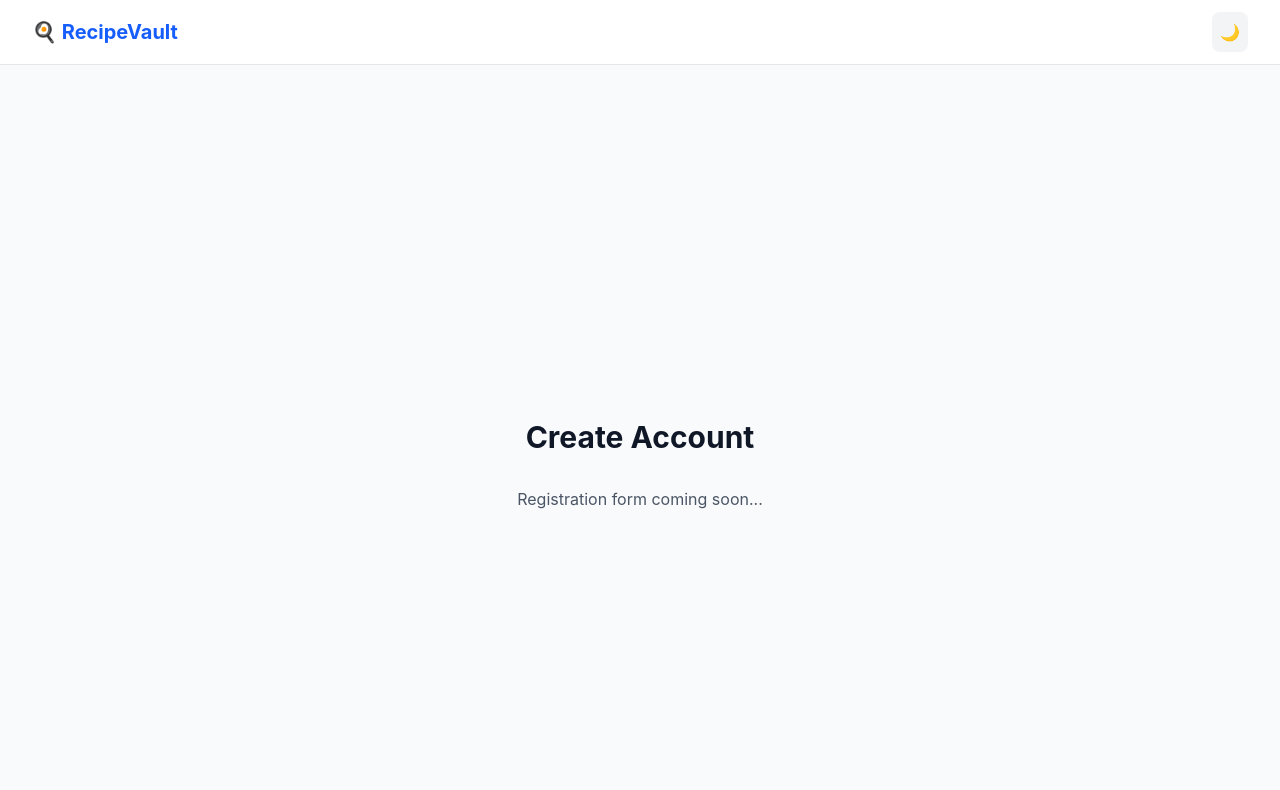
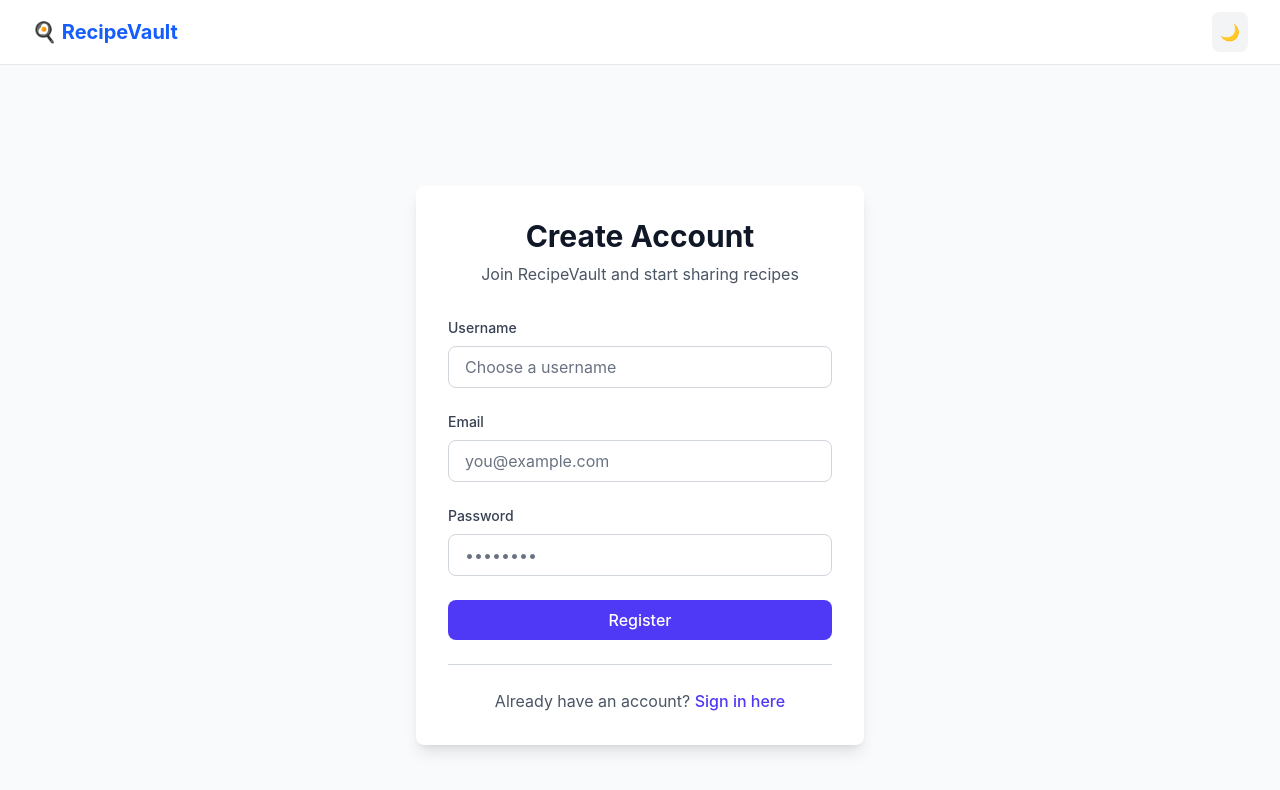
Before and after one commit to Hamza2497/RecipeVault, a React (Vite) app in the folder recipevault-ui/: page /register in a window 1280 px wide. Shown: the top 790 px of the page. Built offline with nearby package versions, Linux system fonts and the light colour scheme.

Commit message:
feat: implement registration form with username, email, and password inputs

```diff
--- a/recipevault-ui/src/pages/RegisterPage.jsx
+++ b/recipevault-ui/src/pages/RegisterPage.jsx
@@ -1,25 +1,171 @@
 /*
- * RegisterPage is a placeholder component for the registration form.
+ * RegisterPage Component
  *
- * What it will do (later):
- * - Display a form with email and password inputs
- * - Handle form submission by calling the API register endpoint
- * - Automatically log the user in after successful registration
- * - Redirect to the recipe list
+ * What this component does:
+ * This is the registration page where new users can create a RecipeVault account. They enter
+ * their username, email, and password. When they click "Register", it sends their information
+ * to the backend server. If successful, they get a token and are logged in automatically,
+ * then redirected to the home page. If it fails, they see an error message.
  *
- * For now, it just shows a heading so we can test the router works.
+ * Key concepts for beginners:
+ * - useState: A React hook that lets components remember things (like form values and errors)
+ * - useNavigate: A React hook that lets us change the page after registration succeeds
+ * - useContext: A hook that lets us access shared data (in this case, the login function)
+ * - axios: A tool for sending data to the backend server
+ * - Tailwind: A way to style components using class names instead of CSS files
+ *
+ * Flow:
+ * 1. User types their username, email, and password
+ * 2. User clicks the Register button
+ * 3. We send their information to the backend
+ * 4. Backend creates the account and sends back a token
+ * 5. We save the token and user data using the login() function
+ * 6. We navigate to the home page
  */
 
+import { useState, useContext } from 'react';
+import { useNavigate, Link } from 'react-router-dom';
+import { AuthContext } from '../context/AuthContext';
+import api from '../api/axios';
+
 export function RegisterPage() {
+  const navigate = useNavigate();
+  const { login } = useContext(AuthContext);
+
+  // Form state: stores what the user types in the input fields
+  const [username, setUsername] = useState('');
+  const [email, setEmail] = useState('');
+  const [password, setPassword] = useState('');
+
+  // UI state: tracks if we're waiting for the server and any error messages
+  const [isLoading, setIsLoading] = useState(false);
+  const [error, setError] = useState('');
+
+  // Handle form submission (when user clicks Register button)
+  const handleSubmit = async (e) => {
+    e.preventDefault(); // Prevent page refresh
+    setError(''); // Clear any previous errors
+    setIsLoading(true); // Show loading state
+
+    try {
+      // Send registration request to backend
+      const response = await api.post('/auth/register', {
+        username,
+        email,
+        password,
+      });
+
+      // Extract token and user from response
+      const { token, user } = response.data;
+
+      // Save to AuthContext and localStorage
+      login(token, user);
+
+      // Redirect to home page
+      navigate('/');
+    } catch (err) {
+      // Show error message if registration fails
+      const errorMessage = err.response?.data?.message || 'Registration failed. Please try again.';
+      setError(errorMessage);
+    } finally {
+      setIsLoading(false); // Hide loading state
+    }
+  };
+
   return (
-    <div className="flex items-center justify-center min-h-screen bg-gray-50 dark:bg-slate-950">
+    <div className="flex items-center justify-center min-h-screen bg-gray-50 dark:bg-slate-950 px-4">
       <div className="w-full max-w-md">
-        <h1 className="text-3xl font-bold text-gray-900 dark:text-white mb-8 text-center">
-          Create Account
-        </h1>
-        <p className="text-gray-600 dark:text-gray-400 text-center">
-          Registration form coming soon...
-        </p>
+        {/* Card container with shadow and rounded corners */}
+        <div className="bg-white dark:bg-slate-900 rounded-lg shadow-lg p-8">
+          {/* Heading */}
+          <h1 className="text-3xl font-bold text-center text-gray-900 dark:text-white mb-2">
+            Create Account
+          </h1>
+          <p className="text-center text-gray-600 dark:text-gray-400 mb-8">
+            Join RecipeVault and start sharing recipes
+          </p>
+
+          {/* Form */}
+          <form onSubmit={handleSubmit} className="space-y-6">
+            {/* Username input */}
+            <div>
+              <label htmlFor="username" className="block text-sm font-medium text-gray-700 dark:text-gray-300 mb-2">
+                Username
+              </label>
+              <input
+                id="username"
+                type="text"
+                required
+                value={username}
+                onChange={(e) => setUsername(e.target.value)}
+                placeholder="Choose a username"
+                className="w-full px-4 py-2 border border-gray-300 dark:border-slate-700 rounded-lg bg-white dark:bg-slate-800 text-gray-900 dark:text-white placeholder-gray-500 dark:placeholder-gray-400 focus:outline-none focus:ring-2 focus:ring-indigo-500 dark:focus:ring-indigo-400 transition"
+              />
+            </div>
+
+            {/* Email input */}
+            <div>
+              <label htmlFor="email" className="block text-sm font-medium text-gray-700 dark:text-gray-300 mb-2">
+                Email
+              </label>
+              <input
+                id="email"
+                type="email"
+                required
+                value={email}
+                onChange={(e) => setEmail(e.target.value)}
+                placeholder="you@example.com"
+                className="w-full px-4 py-2 border border-gray-300 dark:border-slate-700 rounded-lg bg-white dark:bg-slate-800 text-gray-900 dark:text-white placeholder-gray-500 dark:placeholder-gray-400 focus:outline-none focus:ring-2 focus:ring-indigo-500 dark:focus:ring-indigo-400 transition"
+              />
+            </div>
+
+            {/* Password input */}
+            <div>
+              <label htmlFor="password" className="block text-sm font-medium text-gray-700 dark:text-gray-300 mb-2">
+                Password
+              </label>
+              <input
+                id="password"
+                type="password"
+                required
+                value={password}
+                onChange={(e) => setPassword(e.target.value)}
+                placeholder="••••••••"
+                className="w-full px-4 py-2 border border-gray-300 dark:border-slate-700 rounded-lg bg-white dark:bg-slate-800 text-gray-900 dark:text-white placeholder-gray-500 dark:placeholder-gray-400 focus:outline-none focus:ring-2 focus:ring-indigo-500 dark:focus:ring-indigo-400 transition"
+              />
+            </div>
+
+            {/* Error message display */}
+            {error && (
+              <div className="p-4 bg-red-50 dark:bg-red-900/20 border border-red-200 dark:border-red-800 rounded-lg">
+                <p className="text-sm text-red-800 dark:text-red-300">{error}</p>
+              </div>
+            )}
+
+            {/* Submit button */}
+            <button
+              type="submit"
+              disabled={isLoading}
+              className="w-full py-2 px-4 bg-indigo-600 hover:bg-indigo-700 dark:bg-indigo-500 dark:hover:bg-indigo-600 text-white font-medium rounded-lg transition disabled:opacity-50 disabled:cursor-not-allowed"
+            >
+              {isLoading ? 'Creating account...' : 'Register'}
+            </button>
+          </form>
+
+          {/* Divider */}
+          <div className="mt-6 pt-6 border-t border-gray-300 dark:border-slate-700">
+            {/* Link to login page */}
+            <p className="text-center text-gray-600 dark:text-gray-400">
+              Already have an account?{' '}
+              <Link
+                to="/login"
+                className="font-medium text-indigo-600 hover:text-indigo-700 dark:text-indigo-400 dark:hover:text-indigo-300 transition"
+              >
+                Sign in here
+              </Link>
+            </p>
+          </div>
+        </div>
       </div>
     </div>
   );
```
